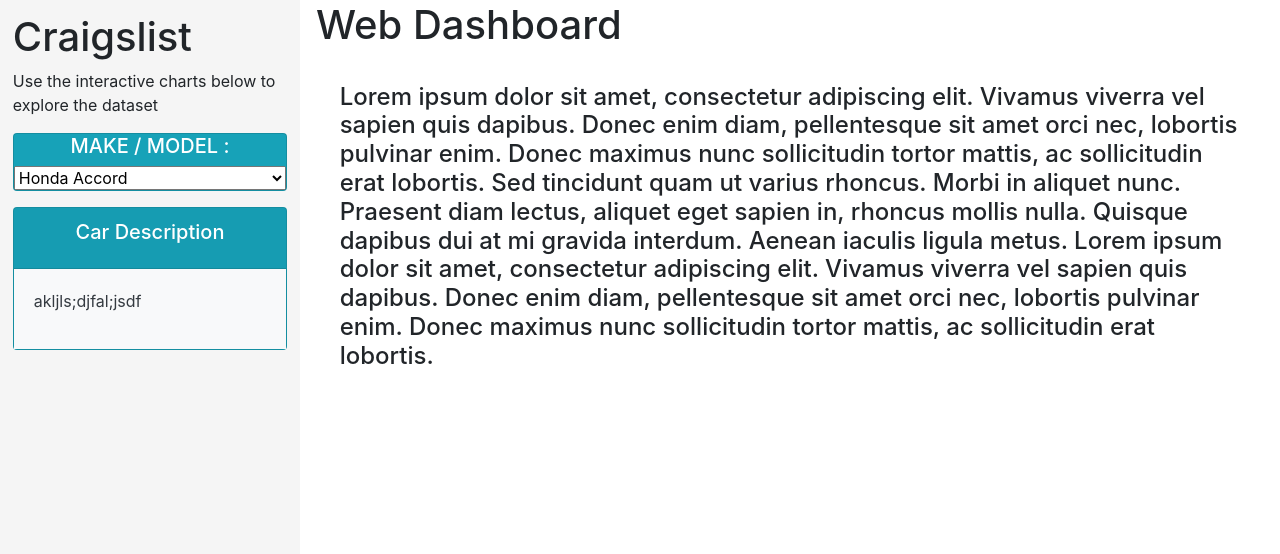
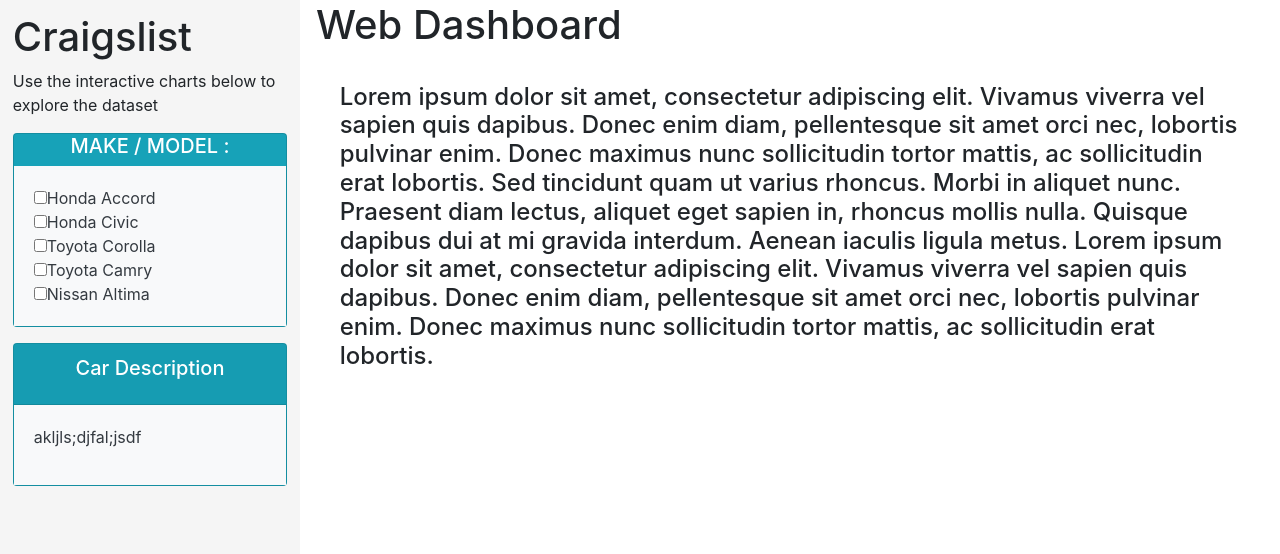
Before and after one commit to RyanHuang1995/Craiglist-Car-Analysis, a Python web app: template templates/index.html in a window 1280 px wide. Shown: the top 554 px of the page. Run offline with Jinja, Linux system fonts and the light colour scheme; the template is opened without the code that fills it, so the values that code supplies are empty; some libraries are stand-ins or nearby versions.

Commit message:
checkboxes

```diff
--- a/static/app.js
+++ b/static/app.js
@@ -1,3 +1,23 @@
+//checkbox:
+
+function myFunction() {
+    // Get the checkbox
+    var checkBox = document.getElementById("myCheck");
+    // Get the output text
+    var text = document.getElementById("text");
+
+    // If the checkbox is checked, display the output text
+    if (checkBox.checked == true){
+      text.style.display = "block";
+    } else {
+      text.style.display = "none";
+    }
+  }
+
+
+
+
+
 
 url = "../Car Price data/altima_data.csv"
 
--- a/templates/index.html
+++ b/templates/index.html
@@ -31,15 +31,28 @@
 
             <h5 style="text-align:center">MAKE / MODEL :</h5>
 
-            <select id="car" onchange="getData(this.value)">
+            <!-- <select id="car" onchange="getData(this.value)"> -->
             <!-- for loop to create option html tags for each sample id-->
-                <option value="accord">Honda Accord</option>
+                <!-- <option value="accord">Honda Accord</option>
                 <option value="civic">Honda Civic</option>
                 <option value="prius">Toyota Prius</option>
                 <option value="altima">Nissan Altima</option>
 
 
-            </select>
+            </select> -->
+            <div class="card-body bg-light text-dark">
+                <input type="checkbox" id="accordCheck" onclick="myFunction()">Honda Accord
+                <br>
+                <input type="checkbox" id="civicCheck" onclick="myFunction()">Honda Civic
+                <br>
+                <input type="checkbox" id="corollaCheck" onclick="myFunction()">Toyota Corolla
+                <br>
+                <input type="checkbox" id="camryCheck" onclick="myFunction()">Toyota Camry
+                <br>
+                <input type="checkbox" id="altimaCheck" onclick="myFunction()">Nissan Altima
+
+
+            </div>
         </div>
 
         <div class="card text-white bg-info mb-3">
```
